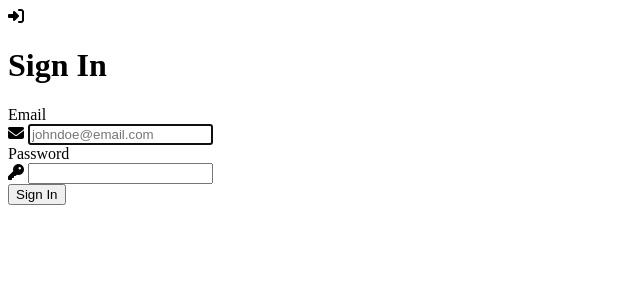
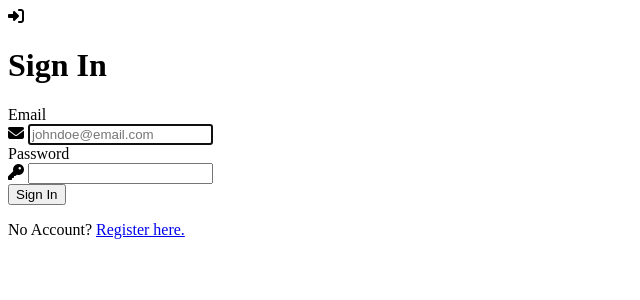
Before and after one commit to abror2142/auth-project, a Symfony app: template templates/security/login.html.twig in a window 1280 px wide. Shown: the top 300 px of the page, without its empty margins (0-640 px from the left). Run offline with Twig, Linux system fonts and the light colour scheme; the template is opened without the code that fills it, so the values that code supplies are empty; some libraries are stand-ins or nearby versions.

Commit message:
Adjusting Routing

```diff
--- a/templates/home/index.html.twig
+++ b/templates/home/index.html.twig
@@ -8,9 +8,9 @@
     <div class="flex gap-2 px-6 py-4 bg-gray-50 self-start">
         <p class="text-3xl text-gray-700">Please</p>
 
-            <a href="/login" type="button" class="focus:outline-none text-white bg-green-700 hover:bg-green-800 focus:ring-4 focus:ring-green-300 font-medium rounded-lg text-sm px-5 py-2.5 dark:bg-green-600 dark:hover:bg-green-700 dark:focus:ring-green-800">LOGIN</a>
+            <a href="{{ path('app_login') }}"type="button" class="focus:outline-none text-white bg-green-700 hover:bg-green-800 focus:ring-4 focus:ring-green-300 font-medium rounded-lg text-sm px-5 py-2.5 dark:bg-green-600 dark:hover:bg-green-700 dark:focus:ring-green-800">LOGIN</a>
             <p class="text-3xl text-gray-700">or</p>
-            <a href="/register" type="button" class="focus:outline-none text-white bg-purple-700 hover:bg-purple-800 focus:ring-4 focus:ring-purple-300 font-medium rounded-lg text-sm px-5 py-2.5 dark:bg-purple-600 dark:hover:bg-purple-700 dark:focus:ring-purple-900">SIGN IN</a>
+            <a href="{{ path('app_register') }}" type="button" class="focus:outline-none text-white bg-purple-700 hover:bg-purple-800 focus:ring-4 focus:ring-purple-300 font-medium rounded-lg text-sm px-5 py-2.5 dark:bg-purple-600 dark:hover:bg-purple-700 dark:focus:ring-purple-900">SIGN IN</a>
 
         <p class="text-3xl text-gray-700">to get most out of this website</p>
     </div>
--- a/templates/registration/register.html.twig
+++ b/templates/registration/register.html.twig
@@ -74,6 +74,7 @@
                 </button>
             </div>
         {{ form_end(registrationForm) }}
+        Already have an Account? <a class="text-blue-600" href="{{ path('app_login') }}">Register here.</a>
     </div>
 </div>
 {% endblock %}
--- a/templates/security/login.html.twig
+++ b/templates/security/login.html.twig
@@ -90,6 +90,9 @@
                 </button>
             </div>
         </form>
+        <p class="text-sm">
+            No Account? <a class="text-blue-600" href="{{ path('app_register') }}">Register here.</a>
+        </p>
         {% endif %}
     </div>
 </div>
```
